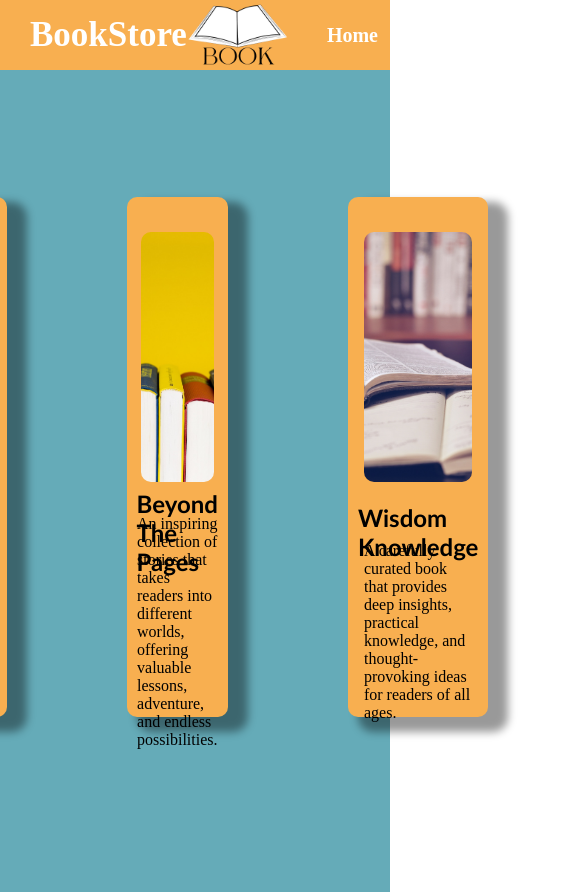
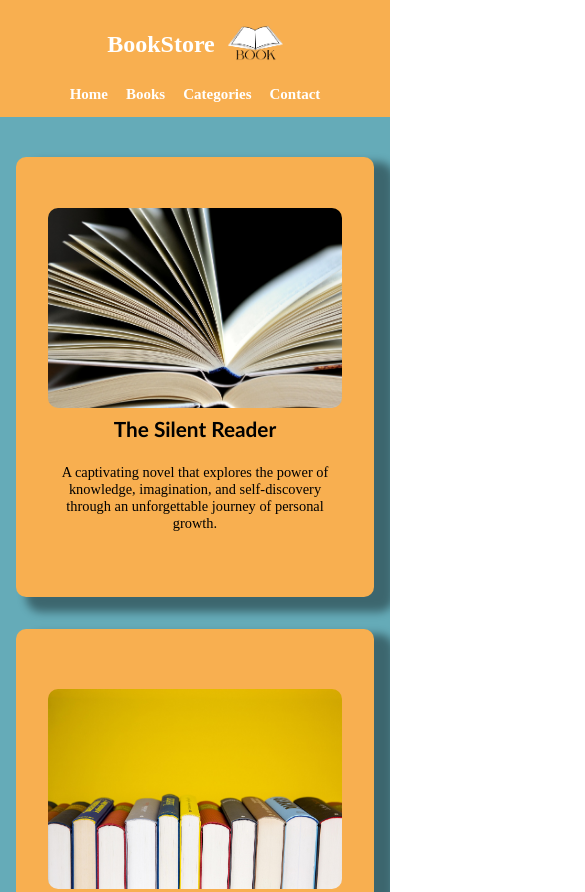
Before and after one commit to 658984/bookstore-website, a plain HTML site: page index.html in a window 390 px wide. Shown: the top 892 px of the page, 585 px wide, since content can reach past the window. Drawn offline with Linux system fonts and the light colour scheme.

```diff
--- a/index.html
+++ b/index.html
@@ -3,26 +3,35 @@
 <head>
     <meta charset="UTF-8">
     <meta name="viewport" content="width=device-width, initial-scale=1.0">
-    <title>Document</title>
+    <title>BookStore</title>
     <style>
+        *,
+        *::before,
+        *::after {
+            box-sizing: border-box;
+        }
+
         body
         {
-            padding: 0%;
-            margin: 0%;
+            padding: 0;
+            margin: 0;
+            overflow-x: hidden;
         }
 
        .navbar
 {
     width: 100%;
-    height: 70px;
+    min-height: 70px;
     background-color: rgb(248, 175, 80);
 
     display: flex;
+    flex-wrap: wrap;
     justify-content: space-between;
     align-items: center;
 
-    padding: 0 30px;
+    padding: 10px 30px;
     box-sizing: border-box;
+    gap: 12px;
 }
 
 .logo-text
@@ -39,14 +48,19 @@
 {
     width: 100px;
     height: 100px;
+    max-width: 100%;
     border-radius: 50%;
 }
 
 .nav-links
 {
     display: flex;
+    flex-wrap: wrap;
     gap: 30px;
     list-style: none;
+    margin: 0;
+    padding: 0;
+    justify-content: center;
 }
 
 .nav-links a
@@ -67,15 +81,19 @@
             width: 100%;
             min-height: calc(100vh - 70px);
             background-color: rgb(101, 171, 184);
-            gap: 120px;
+            gap: 60px;
+            row-gap: 60px;
             display: flex;
+            flex-wrap: wrap;
             align-items: center;
             justify-content: center;
-            align-items: center;
+            padding: 60px 24px;
+            box-sizing: border-box;
         }
        .card1
 {
     width: 300px;
+    max-width: 100%;
     height: 500px;
     background-color: rgb(248, 175, 80);
     display: flex;
@@ -93,6 +111,7 @@
     display: flex;
     align-items: center;
     justify-content: center;
+    overflow: hidden;
 }
 
 .card-img img
@@ -101,12 +120,12 @@
     height: 100%;
     object-fit: cover;
     border-radius: 10px;
-    transition: all 5s ease-in-out;
+    transition: all 0.4s ease-in-out;
 }
         .card-img img:hover
         {
             border-radius: 0;
-            transform: translateY(-2px) rotatex(360deg);
+            transform: translateY(-2px) scale(1.04);
             position: relative;
             top:-20px;
 
@@ -120,6 +139,7 @@
             display: flex;
             justify-content: center;
             align-items: center;
+            text-align: center;
 
 
         }
@@ -128,6 +148,7 @@
             color: black;
             font-family: 'Gill Sans', 'Gill Sans MT', Calibri, 'Trebuchet MS', sans-serif;
             font-size:x-large;
+            margin: 8px 0;
 
 
 
@@ -139,6 +160,7 @@
             display: flex;
             justify-content: center;
             align-items: center;
+            text-align: center;
             /* background-color: antiquewhite; */
 
 
@@ -150,12 +172,6 @@
 
         }
         /* ════════════════════════════════════════
-   CONTACT SECTION — Book Store
-   Self-contained styles, scoped under .contact-section
-   so they don't clash with the rest of your site.
-═════════════════════════════════════════ */
-
-/* ════════════════════════════════════════
    CONTACT SECTION — Book Store
    Self-contained styles, scoped under .contact-section
    so they don't clash with the rest of your site.
@@ -181,6 +197,8 @@
   color: var(--cs-text);
   padding: 100px 24px 140px;   /* generous bottom space reserved for footer */
   box-sizing: border-box;
+  width: 100%;
+  overflow: hidden;
 }
 
 .contact-section *,
@@ -253,6 +271,7 @@
   padding: 44px 38px;
   box-shadow: var(--cs-shadow);
   transition: transform var(--cs-trans), box-shadow var(--cs-trans);
+  min-width: 0;
 }
 
 .contact-card:hover {
@@ -362,6 +381,7 @@
 
 .btn-send svg {
   transition: transform var(--cs-trans);
+  flex-shrink: 0;
 }
 
 .btn-send:hover {
@@ -385,6 +405,7 @@
   flex-direction: column;
   gap: 22px;
   margin-bottom: 8px;
+  padding: 0;
 }
 
 .info-item {
@@ -421,6 +442,7 @@
   display: flex;
   flex-direction: column;
   gap: 3px;
+  min-width: 0;
 }
 
 .info-text strong {
@@ -436,6 +458,7 @@
   font-weight: 400;
   color: var(--cs-text);
   line-height: 1.5;
+  word-break: break-word;
 }
 
 /* ── Social Media Block ── */
@@ -457,6 +480,7 @@
 
 .social-row {
   display: flex;
+  flex-wrap: wrap;
   gap: 12px;
 }
 
@@ -501,7 +525,7 @@
   transition: background var(--cs-trans), color var(--cs-trans), transform var(--cs-trans), box-shadow var(--cs-trans);
 }
 
-.btn-browse svg { transition: transform var(--cs-trans); }
+.btn-browse svg { transition: transform var(--cs-trans); flex-shrink: 0; }
 
 .btn-browse:hover {
   background: #1a1a1a;
@@ -520,33 +544,12 @@
   to   { opacity: 1; transform: translateY(0); }
 }
 
-/* ── Responsive: Tablet ── */
-@media (max-width: 860px) {
-  .contact-grid {
-    grid-template-columns: 1fr;
-  }
-  .contact-section {
-    padding: 80px 20px 110px;
-  }
-}
-
-/* ── Responsive: Mobile ── */
-@media (max-width: 480px) {
-  .contact-card {
-    padding: 32px 24px;
-  }
-  .contact-heading {
-    margin-bottom: 48px;
-  }
-}
 /* ════════════════════════════════════════
    FOOTER SECTION — Book Store
    Scoped under .site-footer; uses the same
    teal/orange/dark token system as the rest
    of the site, so it flows on naturally.
 ═════════════════════════════════════════ */
-
-@import url('https://fonts.googleapis.com/css2?family=Poppins:wght@300;400;500;600;700&display=swap');
 
 .site-footer {
   --ft-bg:        #14171f;
@@ -566,6 +569,8 @@
   color: var(--ft-text);
   padding: 72px 40px 0;
   box-sizing: border-box;
+  width: 100%;
+  overflow: hidden;
 }
 
 .site-footer *,
@@ -586,6 +591,7 @@
 .footer-col {
   display: flex;
   flex-direction: column;
+  min-width: 0;
 }
 
 /* ── Brand Column ── */
@@ -623,6 +629,7 @@
 
 .footer-social {
   display: flex;
+  flex-wrap: wrap;
   gap: 10px;
 }
 
@@ -789,7 +796,14 @@
   font-style: italic;
 }
 
-/* ── Responsive: Tablet ── */
+/* ════════════════════════════════════════
+   RESPONSIVE MEDIA QUERIES
+   Breakpoints: Tablet ≤ 860px, Mobile ≤ 480px
+   Covers navbar, book cards, contact section,
+   and footer as one consistent system.
+═════════════════════════════════════════ */
+
+/* ── Large tablet / small desktop (≤ 1024px) ── */
 @media (max-width: 1024px) {
   .footer-main {
     grid-template-columns: 1fr 1fr 1fr;
@@ -803,11 +817,49 @@
   }
 }
 
-/* ── Responsive: Mobile ── */
-@media (max-width: 640px) {
-  .site-footer {
-    padding: 56px 24px 0;
+/* ── Tablet (≤ 860px) ── */
+@media (max-width: 860px) {
+
+  /* Navbar: stack logo/links neatly, keep usable tap targets */
+  .navbar {
+    justify-content: center;
+    text-align: center;
+    padding: 14px 20px;
   }
+  .logo-text {
+    font-size: 28px;
+  }
+  .center-logo img {
+    width: 70px;
+    height: 70px;
+  }
+  .nav-links {
+    width: 100%;
+    gap: 18px 22px;
+  }
+  .nav-links a {
+    font-size: 17px;
+  }
+
+  /* Book cards: allow two-up wrapping with smaller gap */
+  .card {
+    gap: 36px;
+    padding: 48px 20px;
+  }
+  .card1 {
+    width: 280px;
+    height: 480px;
+  }
+
+  /* Contact section: single column */
+  .contact-grid {
+    grid-template-columns: 1fr;
+  }
+  .contact-section {
+    padding: 80px 20px 110px;
+  }
+
+  /* Footer: single column */
   .footer-main {
     grid-template-columns: 1fr 1fr;
     row-gap: 38px;
@@ -816,6 +868,76 @@
   .footer-newsletter {
     grid-column: 1 / -1;
   }
+}
+
+/* ── Mobile (≤ 600px) ── */
+@media (max-width: 600px) {
+
+  .navbar {
+    height: auto;
+    padding: 14px 16px;
+  }
+  .logo-text {
+    font-size: 24px;
+  }
+  .center-logo img {
+    width: 56px;
+    height: 56px;
+  }
+  .nav-links {
+    gap: 14px 18px;
+    font-size: 0;
+  }
+  .nav-links a {
+    font-size: 15px;
+  }
+
+  /* Book cards: full-width single column */
+  .card {
+    gap: 32px;
+    padding: 40px 16px;
+  }
+  .card1 {
+    width: 100%;
+    max-width: 360px;
+    height: auto;
+    min-height: 460px;
+    padding: 16px;
+  }
+  .card-img {
+    height: 200px;
+  }
+  .card-tittle h1 {
+    font-size: 1.3rem;
+  }
+  .card-desc p {
+    font-size: 0.9rem;
+  }
+
+  /* Contact section tightened spacing */
+  .contact-section {
+    padding: 64px 16px 90px;
+  }
+  .contact-heading {
+    margin-bottom: 44px;
+  }
+  .contact-heading h2 {
+    font-size: 2rem;
+  }
+}
+
+/* ── Small mobile (≤ 480px) ── */
+@media (max-width: 480px) {
+  .contact-card {
+    padding: 32px 24px;
+  }
+  .contact-heading {
+    margin-bottom: 48px;
+  }
+
+  .site-footer {
+    padding: 56px 20px 0;
+  }
   .footer-bottom {
     flex-direction: column;
     text-align: center;
@@ -823,13 +945,16 @@
   }
 }
 
+/* ── Very small mobile (≤ 420px) ── */
 @media (max-width: 420px) {
   .footer-main {
     grid-template-columns: 1fr;
   }
+  .card1 {
+    height: auto;
+    min-height: 440px;
+  }
 }
-
-
 
 
     </style>
@@ -861,7 +986,7 @@
                 <img src="congerdesign-book-3964050_1920.jpg" alt="">
             </div>
             <div class="card-tittle" >
-               <b><h1>The Silent Reader</h1></b>
+               <h1>The Silent Reader</h1>
             </div>
             <div class="card-desc">
                 <p>A captivating novel that explores the power of knowledge, imagination, and self-discovery through an unforgettable journey of personal growth.</p>
@@ -892,15 +1017,10 @@
             </div>
             </div>
 
+        </div>
 
-
-
-
-        </div>
-        </div>
        <!-- ════════════════════════════════════════
      CONTACT SECTION — Book Store
-     Paste this directly below your existing content
 ═════════════════════════════════════════ -->
 <section class="contact-section">
 
@@ -1033,9 +1153,9 @@
   </div>
 
 </section>
+
 <!-- ════════════════════════════════════════
      FOOTER SECTION — Book Store
-     Paste directly below the Contact Us section
 ═════════════════════════════════════════ -->
 <footer class="site-footer">
 
```
